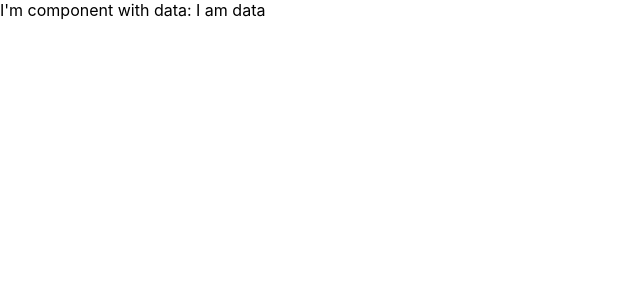
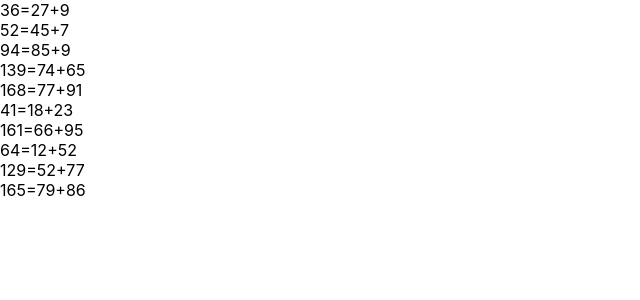
Before and after one commit to IgniosTyumen/reactinterview, a React (Create React App) app in the folder interview/: page / in a window 1280 px wide. Shown: the top 300 px of the page, without its empty margins (0-640 px from the left). Built offline with nearby package versions, Linux system fonts and the light colour scheme.

Commit message:
up: DataManipulation ответ

```diff
--- /dev/null
+++ b/interview/src/components/DataManipulation/DataManipulation.tsx
@@ -0,0 +1,28 @@
+import React, {useEffect} from "react";
+import {HugeDataArrayItem} from "components/DataManipulation/DataManipulationContainer";
+import {createSumHugeArray, fakePostRequest} from "components/DataManipulation/DataManipulation.utils";
+
+interface HugeDataArrayItemProps {
+  hugeArray: HugeDataArrayItem[]
+}
+
+export const DataManipulation = (props: HugeDataArrayItemProps) => {
+  const { hugeArray } = props;
+
+  const newArray = createSumHugeArray(hugeArray)
+
+  useEffect(()=>{
+    fakePostRequest(newArray)
+  },[]);
+
+  return (
+    <div>
+      {newArray.map((item) => (
+        <div>
+          {item.sum}={item.numberA}+{item.numberB}
+        </div>
+      ))}
+    </div>
+  );
+
+}
--- a/interview/src/components/DataManipulation/DataManipulation.utils.ts
+++ b/interview/src/components/DataManipulation/DataManipulation.utils.ts
@@ -1,3 +1,5 @@
+import {HugeDataArrayItem} from "components/DataManipulation/DataManipulationContainer";
+
 export const generateHugeArray = (length: number, maxNumber: number) => {
   return new Array(10)
     .fill(0)
@@ -11,3 +13,20 @@ export const generateHugeArray = (length: number, maxNumber: number) => {
 export const randomMax = (max: number) => {
   return  Math.round(Math.random() * max);
 }
+
+interface HugeDataArrayItemWithSum extends HugeDataArrayItem {
+  sum: number
+}
+
+export const createSumHugeArray = (hugeArray: HugeDataArrayItem[]) => {
+  return hugeArray.reduce((accelerator, current) => {
+    return [...accelerator, {...current, sum: current.numberA + current.numberB}]
+  },[] as HugeDataArrayItemWithSum[])
+}
+
+export const fakePostRequest = (requestBody: HugeDataArrayItemWithSum[]) => {
+  return new Promise(resolve => {
+    console.log(requestBody)
+    resolve(requestBody)
+  })
+};
--- a/interview/src/components/DataManipulation/DataManipulationContainer.tsx
+++ b/interview/src/components/DataManipulation/DataManipulationContainer.tsx
@@ -1,6 +1,6 @@
 import React from "react";
-import { DataManipulationBad } from "./DataManipulation.bad";
 import {generateHugeArray} from "components/DataManipulation/DataManipulation.utils";
+import {DataManipulation} from "components/DataManipulation/DataManipulation";
 
 export interface HugeDataArrayItem {
   id: number;
@@ -12,5 +12,5 @@ export const DataManipulationContainer = () => {
 
   const hugeDataArray: HugeDataArrayItem[] = generateHugeArray(20, 100)
 
-  return <DataManipulationBad hugeArray={hugeDataArray} />;
+  return <DataManipulation hugeArray={hugeDataArray} />;
 };
--- a/interview/src/pages/App/App.tsx
+++ b/interview/src/pages/App/App.tsx
@@ -9,8 +9,8 @@ export const App = () => {
     <>
       {/*<OrderTaskContainer />*/}
       {/*<PositionTask />*/}
-      <FakeRequest isVisible={true} />
-      {/*<DataManipulationContainer />*/}
+      {/*<FakeRequest isVisible={true} />*/}
+      <DataManipulationContainer />
       {/*<TimerButtonContainer />*/}
     </>
   );
```
